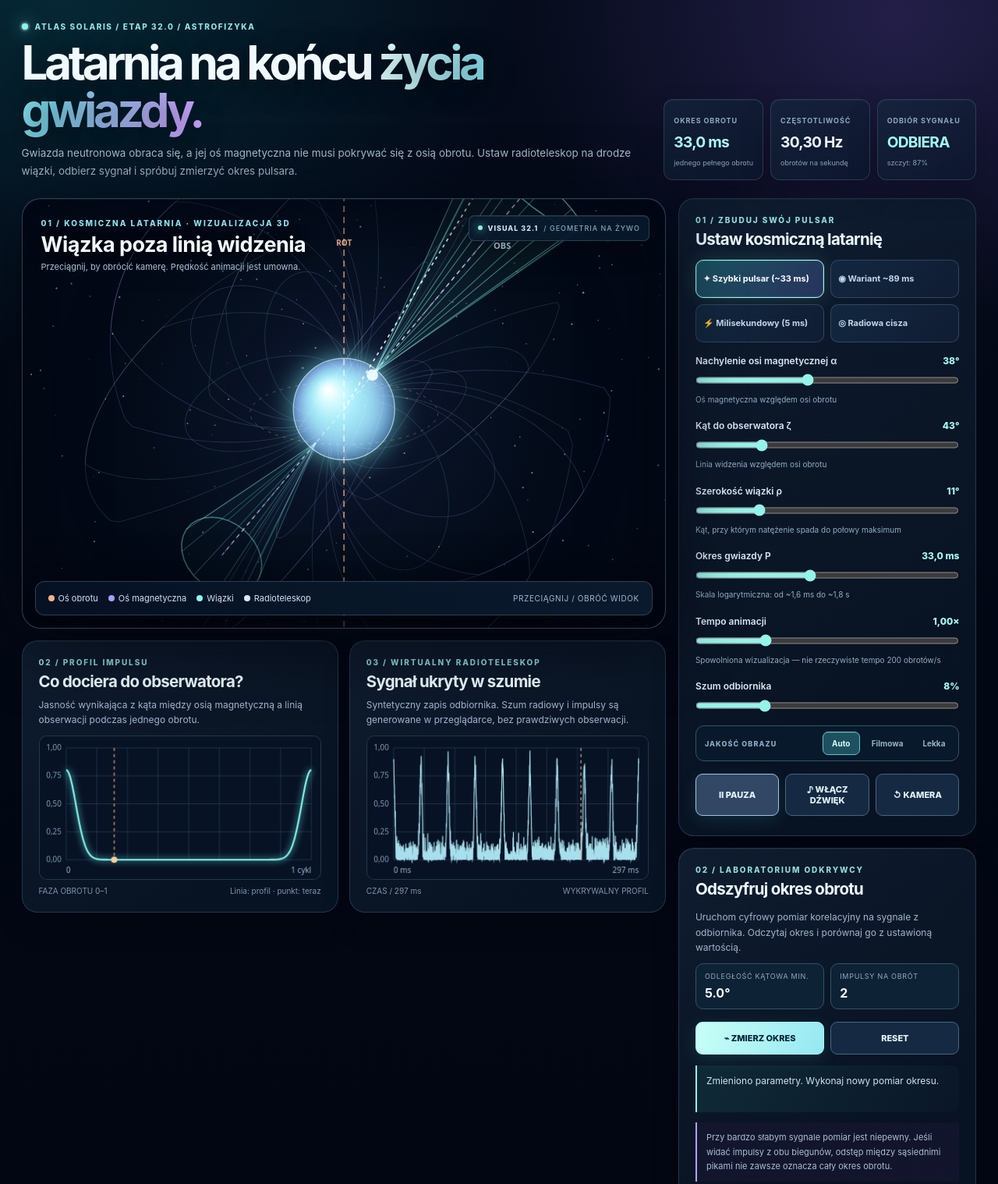
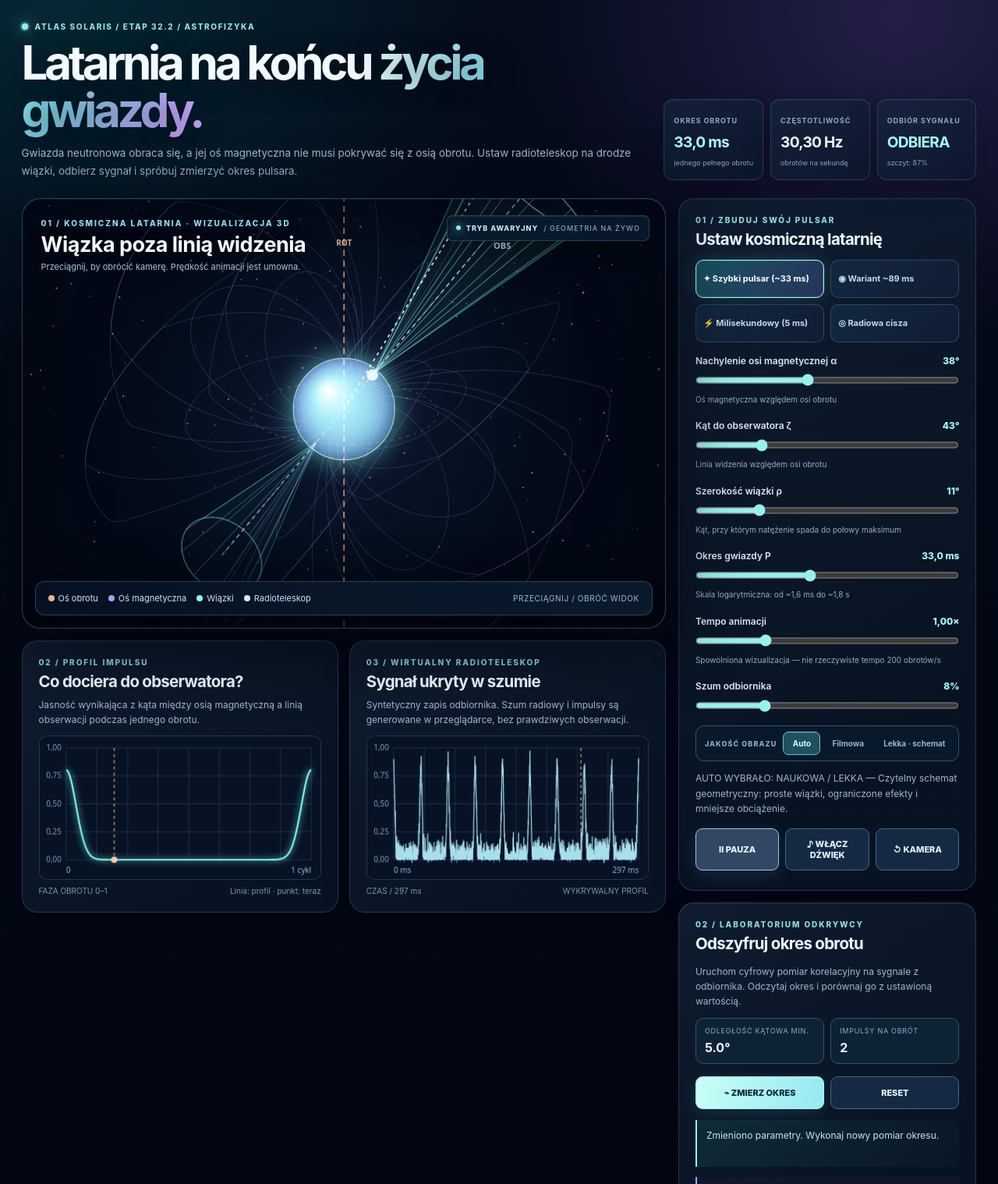
Before and after one commit to gawierzba/atlas-solaris, a plain HTML site: page laboratoria/pulsar/index.html in a window 1280 px wide. Shown: the top 1518 px of the page at 78% size. Drawn offline with Linux system fonts and the light colour scheme.

Commit message:
Etap 32.2: wyrazne poziomy grafiki, aktywny status i odswiezenie zasobow cache

```diff
--- a/laboratoria/pulsar/index.html
+++ b/laboratoria/pulsar/index.html
@@ -1,10 +1,10 @@
 <!doctype html>
 <html lang="pl"><head><meta charset="utf-8"><meta name="viewport" content="width=device-width,initial-scale=1,viewport-fit=cover"><meta name="theme-color" content="#050917">
-<title>Pulsar — kosmiczna latarnia | ATLAS SOLARIS 32.0</title><meta name="description" content="Interaktywna gwiazda neutronowa, model wiązki promieniowania, radioteleskop, rejestracja impulsów i pomiar okresu.">
-<link rel="stylesheet" href="../../portal/pulsar32.css"></head>
+<title>Pulsar — kosmiczna latarnia | ATLAS SOLARIS 32.2</title><meta name="description" content="Interaktywna gwiazda neutronowa, model wiązki promieniowania, radioteleskop, rejestracja impulsów i pomiar okresu.">
+<link rel="stylesheet" href="../../portal/pulsar32.css?v=32.2"></head>
 <body><div class="p32-app">
 <header class="p32-header"><div>
- <div class="p32-kicker">ATLAS SOLARIS / ETAP 32.0 / ASTROFIZYKA</div>
+ <div class="p32-kicker">ATLAS SOLARIS / ETAP 32.2 / ASTROFIZYKA</div>
  <h1>Latarnia na końcu <em>życia gwiazdy.</em></h1>
  <p>Gwiazda neutronowa obraca się, a jej oś magnetyczna nie musi pokrywać się z osią obrotu. Ustaw radioteleskop na drodze wiązki, odbierz sygnał i spróbuj zmierzyć okres pulsara.</p>
 </div><div class="p32-metrics" aria-label="Parametry pulsara">
@@ -16,7 +16,7 @@
 <div class="p32-left">
  <section class="p32-scene" aria-label="Trójwymiarowa projekcja pulsara">
   <canvas id="p32Scene" role="img" aria-label="Przestrzenny model obracającej się gwiazdy neutronowej, osi magnetycznej, wiązek radiowych i kierunku radioteleskopu. Przeciągnięcie obraca kamerę."></canvas>
-  <div class="p32-scene-tag" aria-hidden="true"><span class="p32-scene-led"></span> VISUAL 32.1 <small> / GEOMETRIA NA ŻYWO</small></div><div class="p32-scene-top"><span>01 / KOSMICZNA LATARNIA · WIZUALIZACJA 3D</span><strong id="p32State">Wiązka omija obserwatora</strong><small>Przeciągnij, by obrócić kamerę. Prędkość animacji jest umowna.</small></div>
+  <div class="p32-scene-tag" aria-hidden="true"><span class="p32-scene-led"></span> <span id="p32VisualMode">AUTO · ZRÓWNOWAŻONA</span><small> / GEOMETRIA NA ŻYWO</small></div><div class="p32-scene-top"><span>01 / KOSMICZNA LATARNIA · WIZUALIZACJA 3D</span><strong id="p32State">Wiązka omija obserwatora</strong><small>Przeciągnij, by obrócić kamerę. Prędkość animacji jest umowna.</small></div>
   <div class="p32-scene-foot"><div class="p32-legend"><span><i class="rot"></i>Oś obrotu</span><span><i class="mag"></i>Oś magnetyczna</span><span><i class="ray"></i>Wiązki</span><span><i class="obs"></i>Radioteleskop</span></div><span class="p32-drag">PRZECIĄGNIJ / OBRÓĆ WIDOK</span></div>
  </section>
  <div class="p32-under">
@@ -42,8 +42,8 @@
  <span>JAKOŚĆ OBRAZU</span>
  <button type="button" data-p32quality="auto" aria-pressed="true">Auto</button>
  <button type="button" data-p32quality="cinema" aria-pressed="false">Filmowa</button>
- <button type="button" data-p32quality="eco" aria-pressed="false">Lekka</button>
-</div>
+ <button type="button" data-p32quality="eco" aria-pressed="false">Lekka · schemat</button>
+</div><p id="p32QualityStatus" class="p32-quality-status" role="status" aria-live="polite">AUTO WYBRAŁO: ZRÓWNOWAŻONA — wyważony obraz i mniejsze obciążenie.</p>
 <div class="p32-buttonrow"><button type="button" id="p32Play" aria-pressed="true">Ⅱ PAUZA</button><button type="button" id="p32Sound" aria-pressed="false" class="secondary">♪ WŁĄCZ DŹWIĘK</button><button type="button" id="p32Camera" class="secondary">↺ KAMERA</button></div>
  </section>
  <section class="p32-panel"><div class="p32-eyebrow">02 / LABORATORIUM ODKRYWCY</div><h2>Odszyfruj okres obrotu</h2>
@@ -60,4 +60,4 @@
  </section>
 </aside></main>
 <footer class="p32-footer"><strong>Co jest obliczeniem?</strong> Kąt między osiami, profil wiązki, okres, częstotliwość, syntetyczny sygnał i analiza autokorelacji. <strong>Co jest ilustracją?</strong> Wielkość gwiazdy, linie pola, barwy, stożki promieniowania i efekty świetlne. Model nie symuluje magnetosfery, emisji plazmowej, polaryzacji ani propagacji radiowej. Presety 33 ms i 89 ms są porównywalne z okresem pulsarów Krab i Vela, lecz ich geometria i sygnał w tym laboratorium są fikcyjne. Dźwięk jest sonifikacją, nie nagraniem teleskopowym. Zobacz <a href="https://imagine.gsfc.nasa.gov/science/objects/neutron_stars1.html" target="_blank" rel="noopener noreferrer">NASA — Pulsars</a> i <a href="https://science.nasa.gov/mission/hubble/science/science-behind-the-discoveries/hubble-pulsars/" target="_blank" rel="noopener noreferrer">NASA — science behind pulsars</a>.</footer>
-</div><script src="../../portal/pulsar32-core.js"></script><script src="../../portal/pulsar32-cinema.js"></script><script src="../../portal/pulsar32-ui.js"></script></body></html>
+</div><script src="../../portal/pulsar32-core.js?v=32.2"></script><script src="../../portal/pulsar32-cinema.js?v=32.2"></script><script src="../../portal/pulsar32-ui.js?v=32.2"></script></body></html>
```
